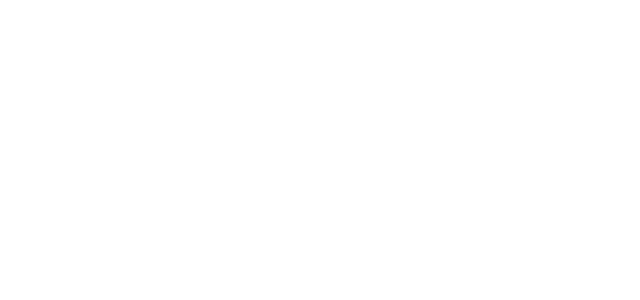
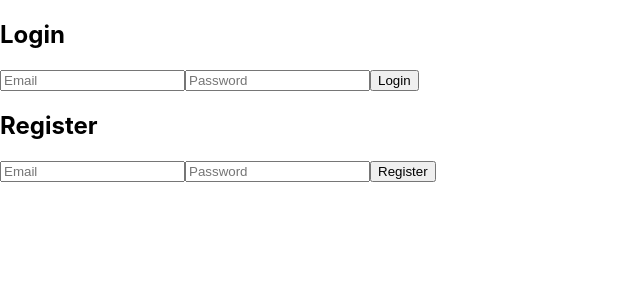
Before and after one commit to Hack4Impact-UMD/All-District-Reads-Web, a React (Create React App) app in the folder client/my-app/: page / in a window 1280 px wide. Shown: the top 300 px of the page, without its empty margins (0-640 px from the left). Built offline with nearby package versions, Linux system fonts and the light colour scheme.

Commit message:
Fixed merge conflicts for reading schedule

```diff
--- a/client/my-app/src/index.tsx
+++ b/client/my-app/src/index.tsx
@@ -1,11 +1,9 @@
-
 import React from 'react';
 import ReactDOM from 'react-dom/client';
 import './index.css';
 import App from './App';
 import Login from './Pages/Login';
 import reportWebVitals from './reportWebVitals';
-import ReadingSchedule from './ReadingSchedule';
 
 
 const root = ReactDOM.createRoot(
@@ -14,6 +12,8 @@ const root = ReactDOM.createRoot(
 root.render(
   <React.StrictMode>
 
+    {/* <App /> */}
+    <Login />
   </React.StrictMode>
 
 );
```
